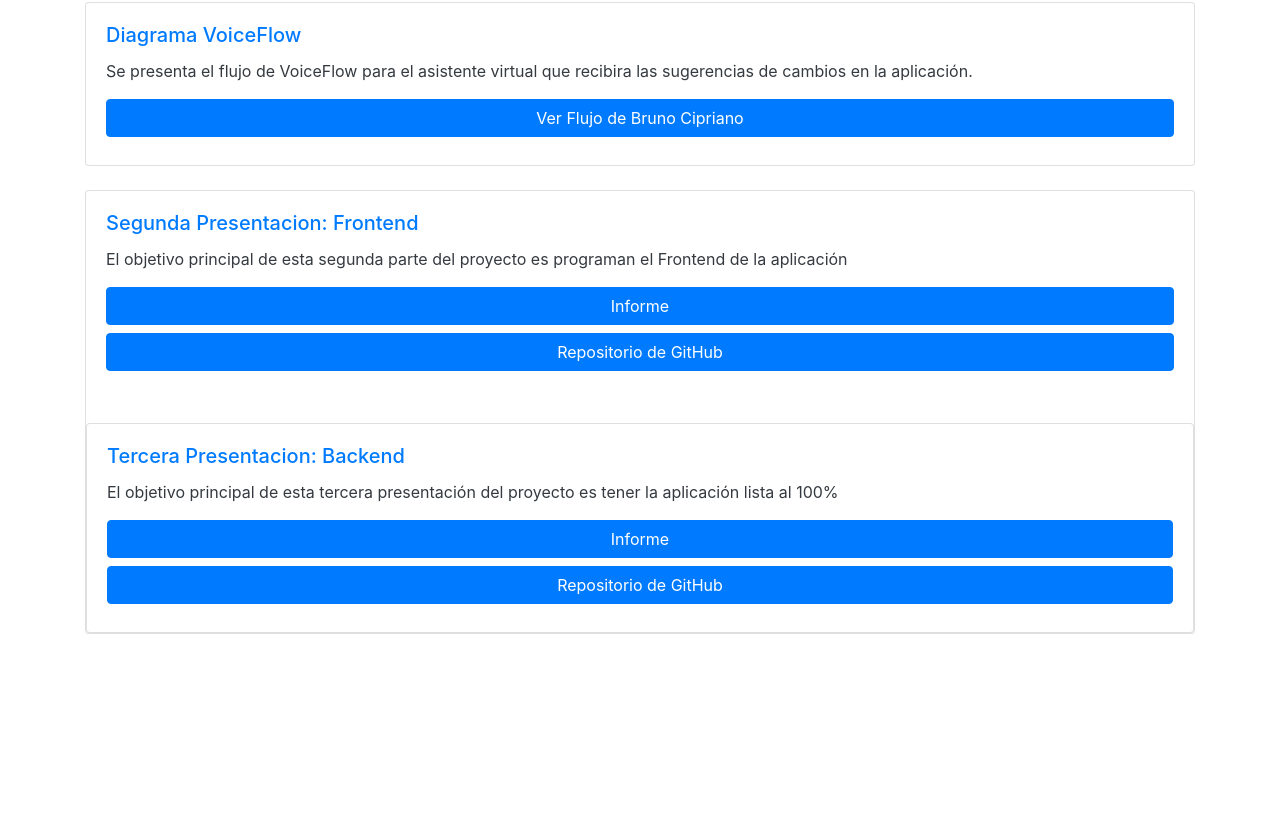
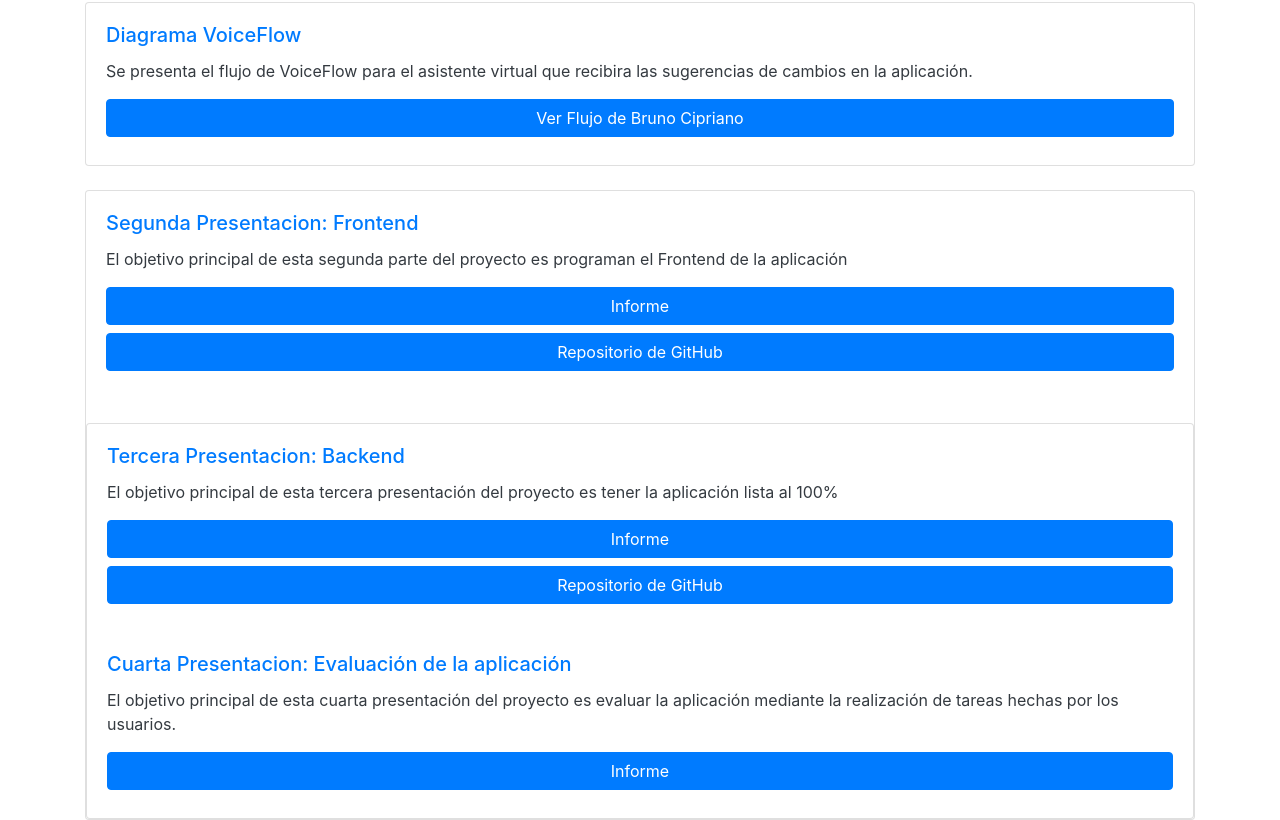
Before and after one commit to BrunoGust/IHC-2025-Entregables, a plain HTML site: page index.html in a window 1280 px wide. Shown: the part 538-1358 px from the top of the page. Before the commit the page ends 1172 px from the top, so only its background shows below. Drawn offline with nearby package versions, Linux system fonts and the light colour scheme.

Commit message:
Update index.html

```diff
--- a/index.html
+++ b/index.html
@@ -60,6 +60,13 @@
         <a href="https://github.com/BrunoGust/TriviaTrainer" class="btn btn-primary btn-block mb-2" target="_blank">Repositorio de GitHub</a>
 
       </div>
+
+        <div class="card-body">
+        <h5 class="card-title">Cuarta Presentacion: Evaluación de la aplicación</h5>
+        <p class="card-text">El objetivo principal de esta cuarta presentación del proyecto es evaluar la aplicación mediante la realización de tareas hechas por los usuarios.</p>
+          <a href="https://docs.google.com/document/d/1oyj7gF_elUWLGcKq0XMY70hA2D81XvIL0XTq_rkeDRg/edit?pli=1&tab=t.0" class="btn btn-primary btn-block mb-2" target="_blank">Informe</a>
+      </div>
+
     </div>
 
 
```
